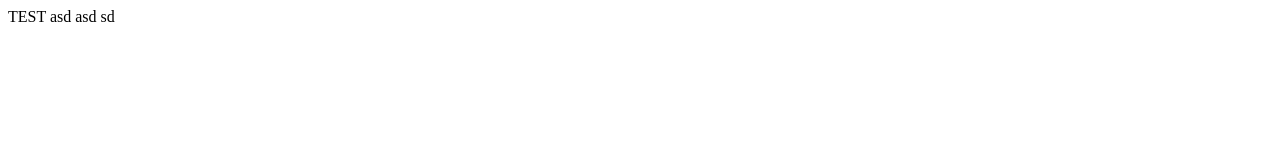
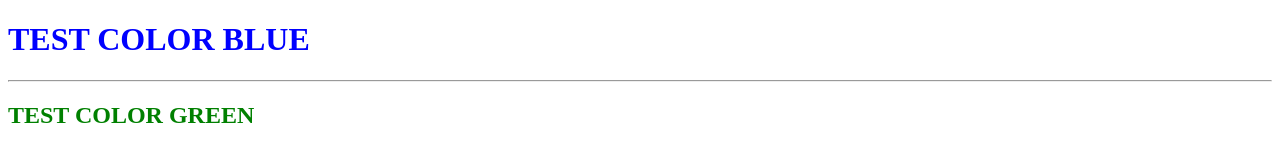
Before and after one commit to Berkonator/CV, a plain HTML site: page INDEX.html in a window 1280 px wide. Drawn offline with Linux system fonts and the light colour scheme.

Commit message:
colors test

```diff
--- a/INDEX.html
+++ b/INDEX.html
@@ -1,15 +1,15 @@
 <!DOCTYPE html>
 <html lang="en">
 <head>
+    <link rel="stylesheet" href="styles.css">
     <meta charset="UTF-8">
     <meta http-equiv="X-UA-Compatible" content="IE=edge">
     <meta name="viewport" content="width=device-width, initial-scale=1.0">
     <title>Document</title>
 </head>
 <body>
-    TEST
-    asd
-    asd
-    sd
+    <h1>TEST COLOR BLUE</h1>
+    <hr>
+    <h2>TEST COLOR GREEN</h2>
 </body>
 </html>
--- /dev/null
+++ b/styles.css
@@ -0,0 +1,6 @@
+h1{
+    color: blue;
+}
+h2{
+    color: green;
+}
```
